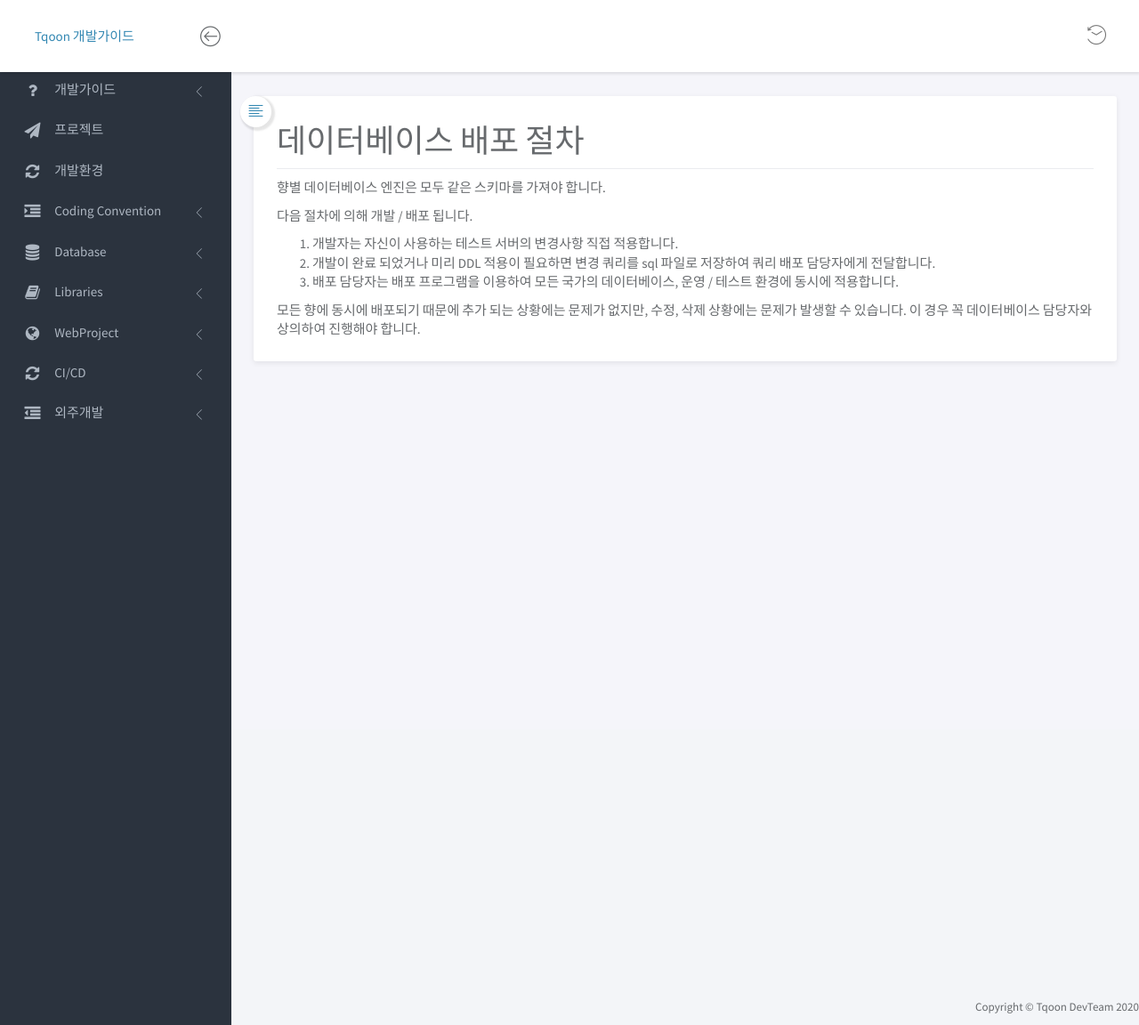
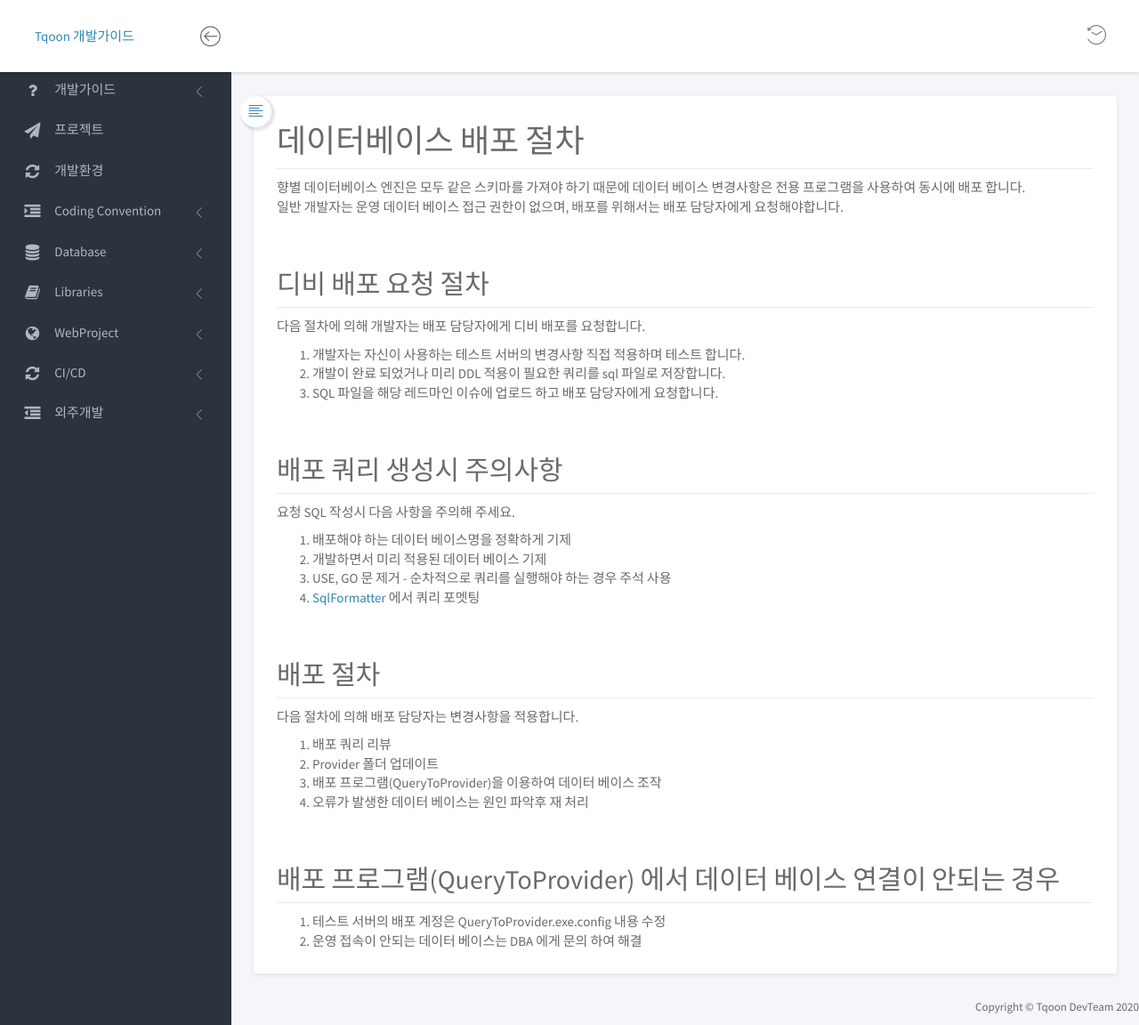
Before and after one commit to TqoonDevTeam/TqoonDevTeam.github.io, a Jekyll site: the page built from pages/devguide/database/deploy.md, in a window 1280 px wide and 1152 px high. Shown: the whole window at 89% size. Built offline with Jekyll 4.4.1, drawn with Linux system fonts in a browser that asks for light colours; nearby versions of some CDN libraries.

Commit message:
디비 배포 가이드 업데이트

```diff
--- a/pages/devguide/database/deploy.md
+++ b/pages/devguide/database/deploy.md
@@ -10,12 +10,36 @@ history:
 ---
 
 # 데이터베이스 배포 절차
-향별 데이터베이스 엔진은 모두 같은 스키마를 가져야 합니다.
+향별 데이터베이스 엔진은 모두 같은 스키마를 가져야 하기 때문에 데이터 베이스 변경사항은 전용 프로그램을 사용하여 동시에 배포 합니다.
+일반 개발자는 운영 데이터 베이스 접근 권한이 없으며, 배포를 위해서는 배포 담당자에게 요청해야합니다.
 
-다음 절차에 의해 개발 / 배포 됩니다.
 
-1. 개발자는 자신이 사용하는 테스트 서버의 변경사항 직접 적용합니다.
-2. 개발이 완료 되었거나 미리 DDL 적용이 필요하면 변경 쿼리를 sql 파일로 저장하여 쿼리 배포 담당자에게 전달합니다.
-3. 배포 담당자는 배포 프로그램을 이용하여 모든 국가의 데이터베이스, 운영 / 테스트 환경에 동시에 적용합니다.
+## 디비 배포 요청 절차
+다음 절차에 의해 개발자는 배포 담당자에게 디비 배포를 요청합니다.
 
-모든 향에 동시에 배포되기 때문에 추가 되는 상황에는 문제가 없지만, 수정, 삭제 상황에는 문제가 발생할 수 있습니다. 이 경우 꼭 데이터베이스 담당자와 상의하여 진행해야 합니다.
+1. 개발자는 자신이 사용하는 테스트 서버의 변경사항 직접 적용하며 테스트 합니다.
+2. 개발이 완료 되었거나 미리 DDL 적용이 필요한 쿼리를 sql 파일로 저장합니다.
+3. SQL 파일을 해당 레드마인 이슈에 업로드 하고 배포 담당자에게 요청합니다.
+
+
+## 배포 쿼리 생성시 주의사항
+요청 SQL 작성시 다음 사항을 주의해 주세요.
+
+1. 배포해야 하는 데이터 베이스명을 정확하게 기제
+2. 개발하면서 미리 적용된 데이터 베이스 기제
+3. USE, GO 문 제거 - 순차적으로 쿼리를 실행해야 하는 경우 주석 사용
+4. [SqlFormatter](http://www.dpriver.com/pp/sqlformat.htm) 에서 쿼리 포멧팅
+
+## 배포 절차
+다음 절차에 의해 배포 담당자는 변경사항을 적용합니다.
+
+1. 배포 쿼리 리뷰
+2. Provider 폴더 업데이트
+3. 배포 프로그램(QueryToProvider)을 이용하여 데이터 베이스 조작
+4. 오류가 발생한 데이터 베이스는 원인 파악후 재 처리
+
+
+## 배포 프로그램(QueryToProvider) 에서 데이터 베이스 연결이 안되는 경우
+
+1. 테스트 서버의 배포 계정은 QueryToProvider.exe.config 내용 수정
+2. 운영 접속이 안되는 데이터 베이스는 DBA 에게 문의 하여 해결
```
